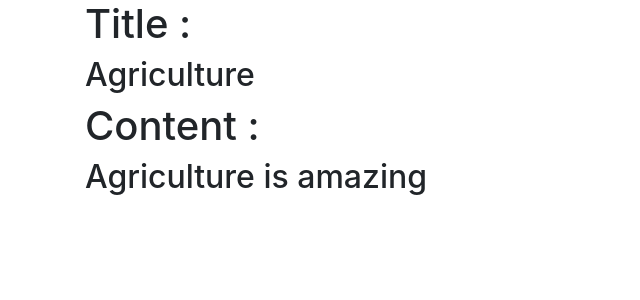
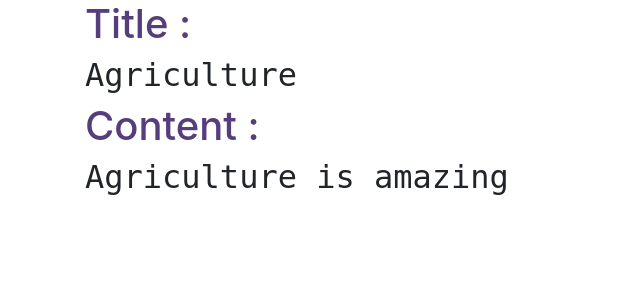
Before and after one commit to saifeddin1/forums-flask, a Flask app: page /topic/show/1 in a window 1280 px wide. Shown: the top 300 px of the page, without its empty margins (0-640 px from the left). Run offline with Flask 2, Linux system fonts and the light colour scheme; some libraries are stand-ins or nearby versions.

Commit message:
Change all the topic show style

```diff
--- a/app/templates/topic_show.html
+++ b/app/templates/topic_show.html
@@ -2,16 +2,16 @@
 <html>
 	<head>
 		<meta charset="utf-8" />
-		<link rel="stylesheet" href="static/css/bootstrap.min.css">
+		<link rel="stylesheet" href="/static/css/bootstrap.min.css">
 		<link rel="icon" type="image/x-icon" href="/static/images/favicon.ico">
 		<title>{{ post.title }}</title>
 	</head>
 	<body>
 		<div class="container">
-			<h1>Title :</h1>
-			<h2>{{ post.title }}</h2>
-			<h1>Content :</h1>
-			<h2>{{ post.content }}</h2>
+			<h1 style="color: #563D7C;">Title :</h1>
+			<h2 style="font-family: monospace;">{{ post.title }}</h2>
+			<h1 style="color: #563D7C;">Content :</h1>
+			<h2 style="font-family: monospace;">{{ post.content }}</h2>
 		</div>
 	</body>
 </html>
```
